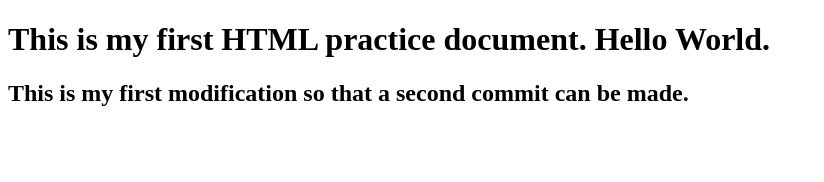
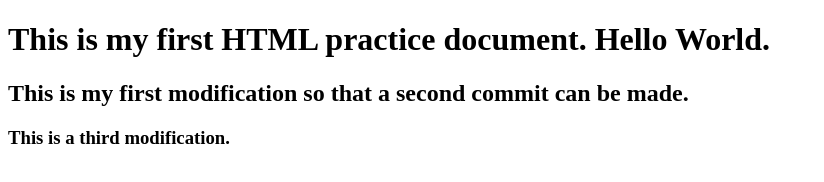
Before and after one commit to annaluciehoge/Test-Repo, a plain HTML site: page HTML Project/index.html in a window 1280 px wide. Shown: the whole page, without its empty margins (0-824 px from the left). Drawn offline with Linux system fonts and the light colour scheme.

Commit message:
third commit

```diff
--- a/HTML Project/index.html
+++ b/HTML Project/index.html
@@ -9,5 +9,6 @@
 <body>
     <h1> This is my first HTML practice document. Hello World. </h1>
     <h2> This is my first modification so that a second commit can be made. </h2>
+    <h3> This is a third modification. </h3>
 </body>
 </html>
```
